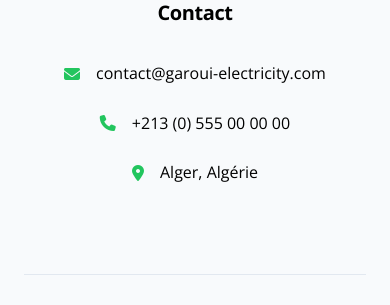
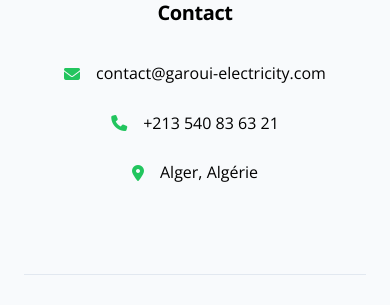
Before and after one commit to kenza-oss/garoui-electricity, a Django app: page /devis/confirmation/ in a window 390 px wide. Shown: the part 2006-2311 px from the top of the page. Run offline with Django 5.2, Linux system fonts and the light colour scheme; data comes from the database, SQL or seed files in the repository.

Commit message:
style: Mise à jour du numéro de téléphone dans le footer

```diff
--- a/templates/base.html
+++ b/templates/base.html
@@ -161,7 +161,7 @@
                 <div class="footer-contact">
                     <h4>Contact</h4>
                     <p><i class="fas fa-envelope"></i> contact@garoui-electricity.com</p>
-                    <p><i class="fas fa-phone"></i> +213 (0) 555 00 00 00</p>
+                    <p><i class="fas fa-phone"></i> +213 540 83 63 21</p>
                     <p><i class="fas fa-map-marker-alt"></i> Alger, Algérie</p>
                 </div>
             </div>
```
